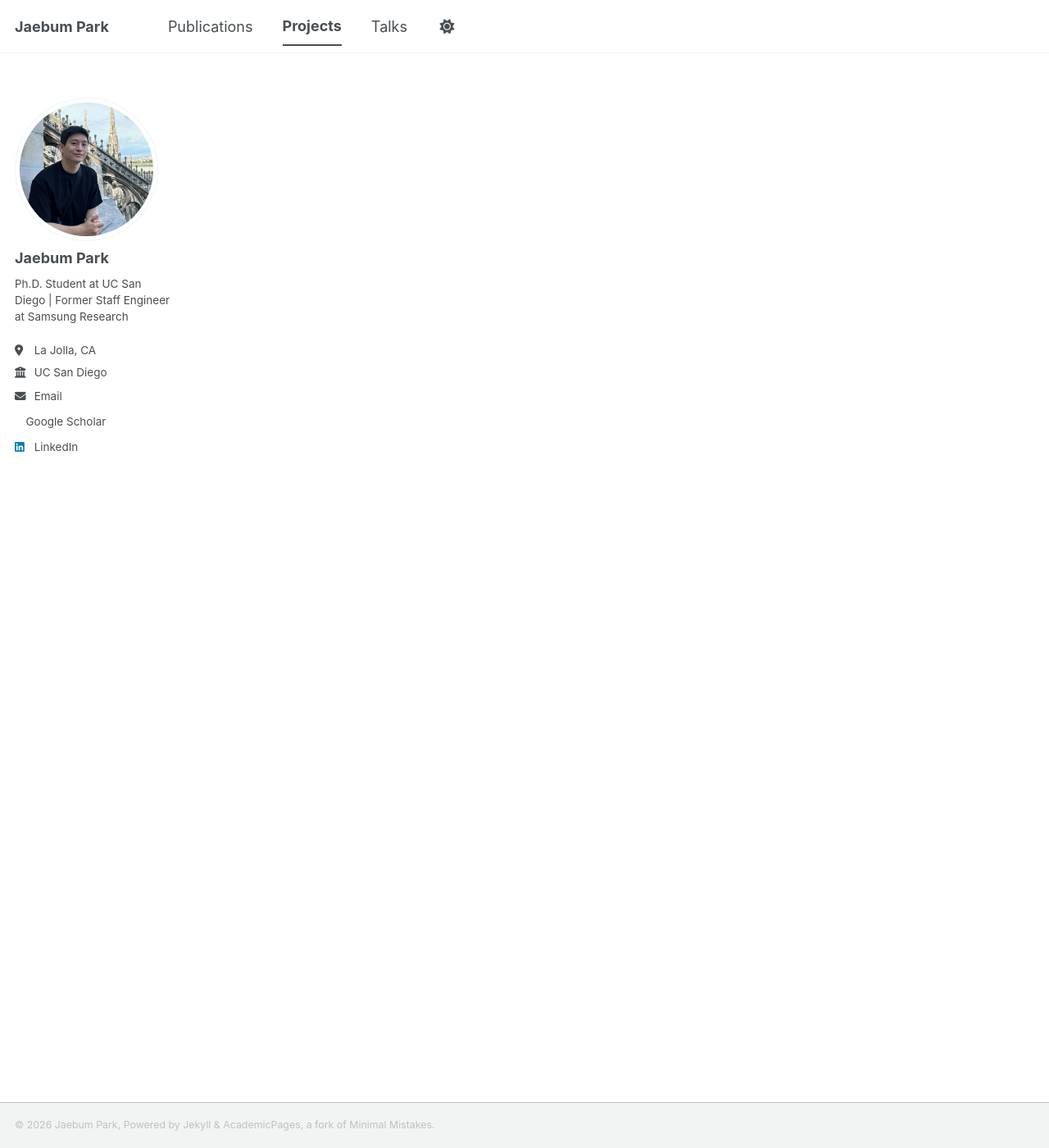
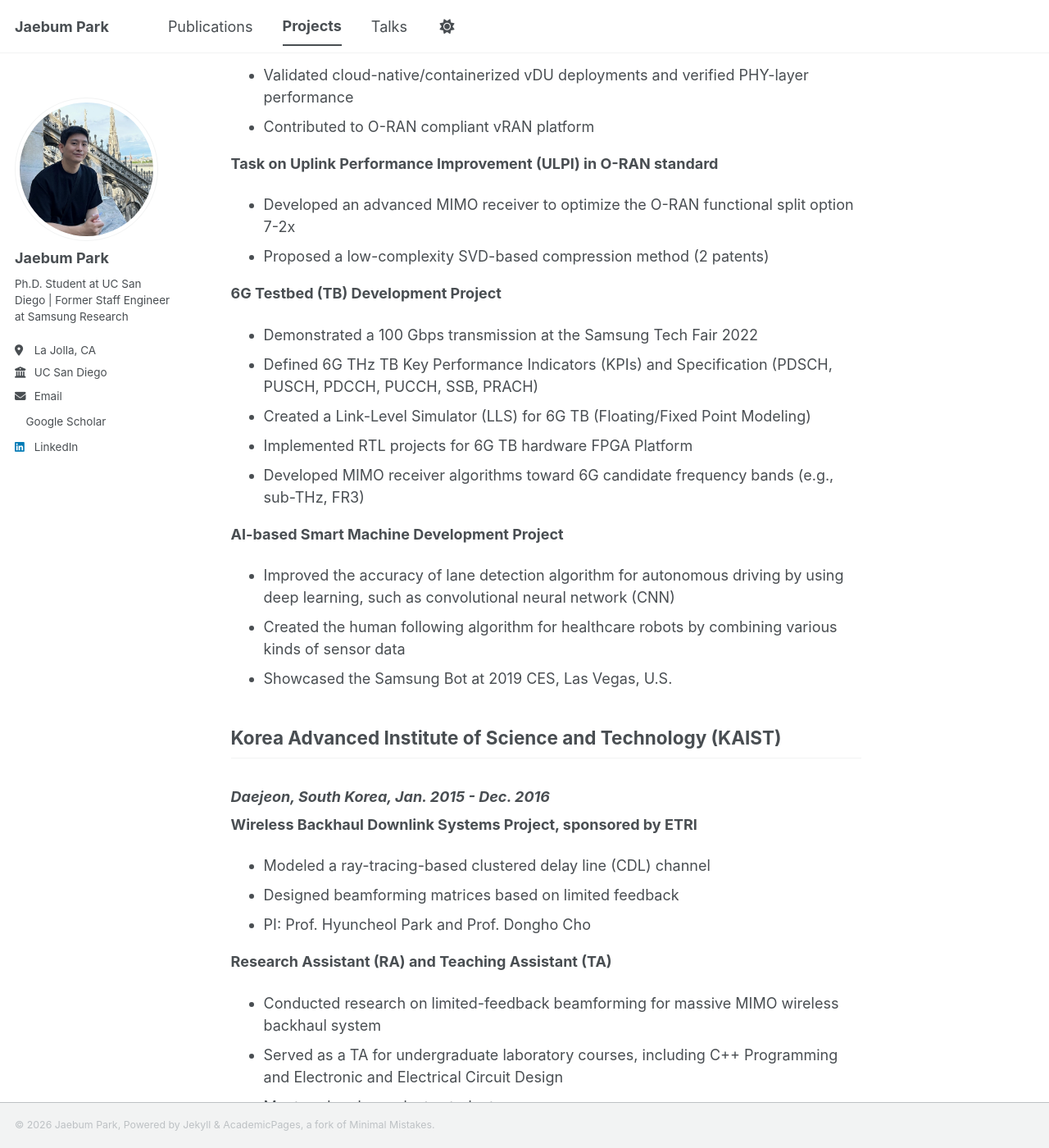
Before and after one commit to jpark-wireless/jpark-wireless.github.io, a Jekyll site: the page built from _pages/projects.md, in a window 1280 px wide and 1400 px high, scrolled down 815 px. Shown: the whole window at 82% size. Built offline with Jekyll 4.4.1, drawn with Linux system fonts in a browser that asks for light colours; a style sheet for code colours, icons or effects is not loaded; some of the changed text lies outside the part shown.

Commit message:
fix fonts
Signed-off-by: Jaebum Park <jaypark8891@gmail.com>

```diff
--- a/_pages/projects.md
+++ b/_pages/projects.md
@@ -3,10 +3,10 @@ title: "Projects"
 permalink: /projects/
 author_profile: true
 ---
-{% comment %}
 
-### Center for Wireless Communications (CWC), UC San Diego
-<i>San Diego, CA, USA, Sep. 2024 - Present</i>
+
+## Center for Wireless Communications (CWC), UC San Diego
+### <i>San Diego, CA, USA, Sep. 2024 - Present</i>
 
 <b>Nokia Bell Labs Project</b> (Oct. 2025 - Present)
 
@@ -20,8 +20,8 @@ author_profile: true
 * AI/ML-based digital predistortion (DPD) technique
 
 
-### Samsung Research (SR), Samsung Electronics
-<i>Seoul, South Korea, Jan. 2017 - Aug. 2024</i> <br>
+## 6G Research Team, Samsung Research (SR), Samsung Electronics
+### <i>Seoul, South Korea, Jan. 2017 - Aug. 2024</i> <br>
 
 <b>vRAN Development Project for AI-RAN</b> (on assignment to the Samsung Networks Business)
 
@@ -49,8 +49,8 @@ author_profile: true
 * Showcased the Samsung Bot at 2019 CES, Las Vegas, U.S.
 
 
-### Korea Advanced Institute of Science and Technology (KAIST)
-<i>Daejeon, South Korea, Jan. 2015 - Dec. 2016</i>
+## Korea Advanced Institute of Science and Technology (KAIST)
+### <i>Daejeon, South Korea, Jan. 2015 - Dec. 2016</i>
 
 <b>Wireless Backhaul Downlink Systems Project, sponsored by ETRI</b>
 
@@ -64,4 +64,5 @@ author_profile: true
 * Served as a TA for undergraduate laboratory courses, including C++ Programming and Electronic and Electrical Circuit Design
 * Mentored undergraduate students
 
+{% comment %}
 {% endcomment %}
```
Also changed, not shown: _pages/publications.md (+2 -2 lines), _pages/talks.md (+3 -3 lines).
